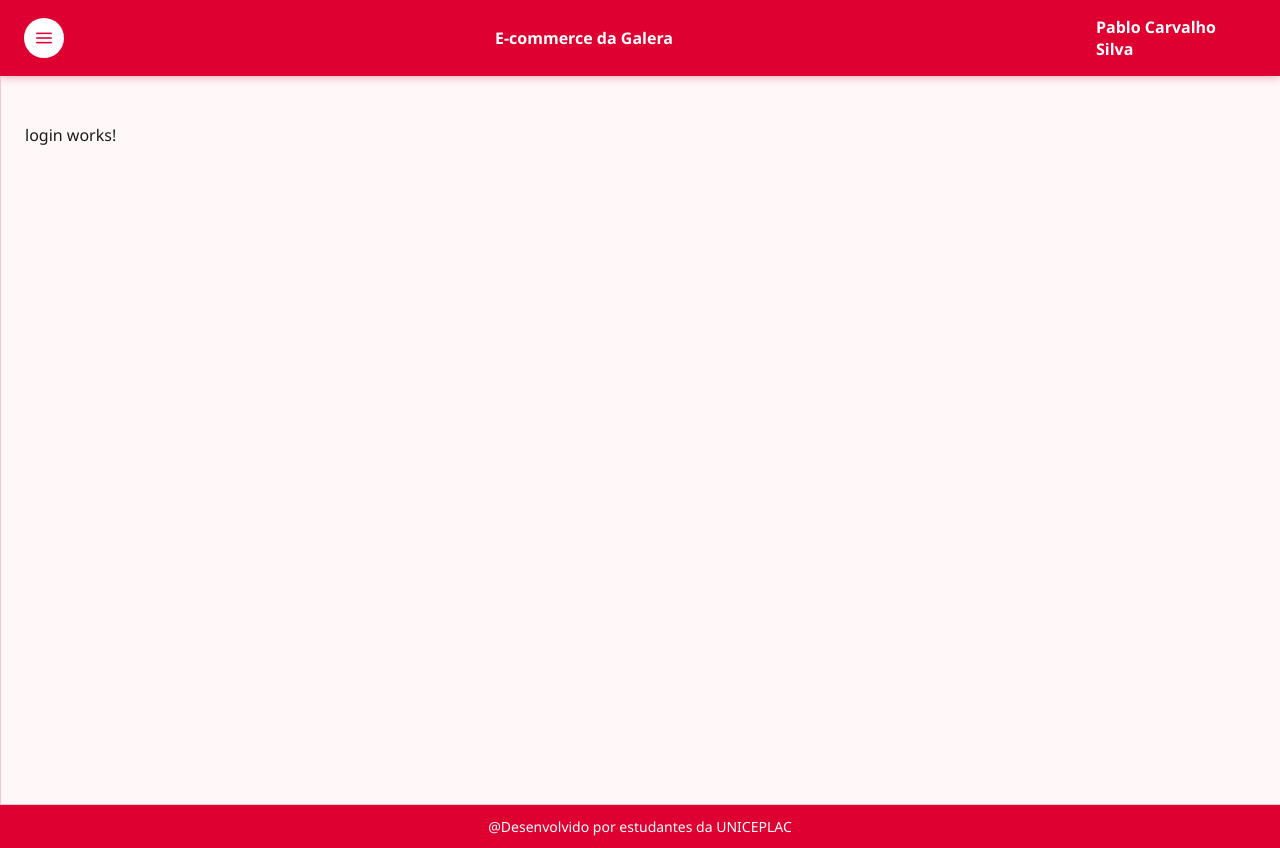
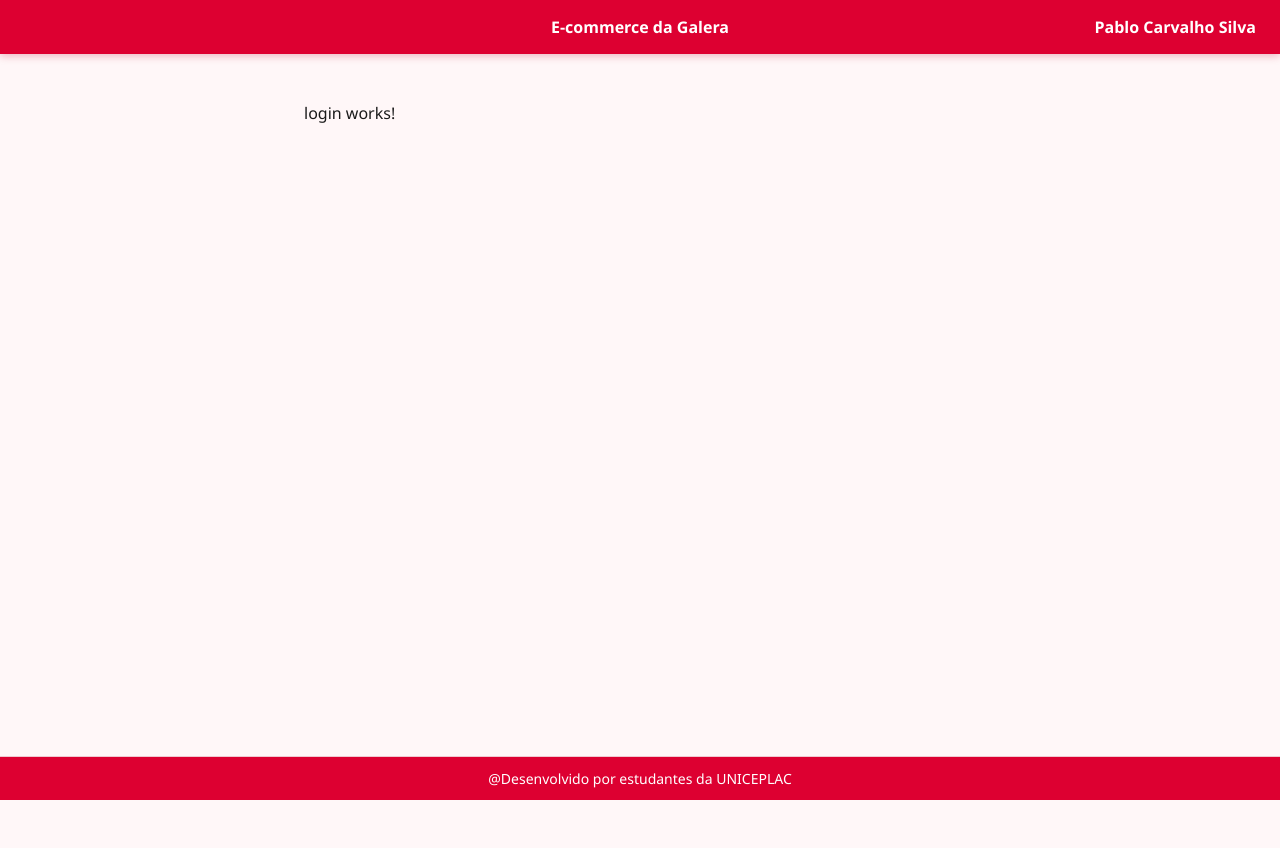
Before and after one commit to PabloCarvalhoSilvaDev/Fork_Ecommerce_Da_Galera-, an Angular app in the folder front-end-angular/: page / in a window 1280 px wide. After the commit the page ends 800 px from the top, so only its background shows below. Built offline with nearby package versions, Linux system fonts and the light colour scheme.

Commit message:
remoção do menu-lateral

```diff
--- a/front-end-angular/src/app/layout/menu-lateral/menu-lateral.css
+++ /dev/null
@@ -1,63 +0,0 @@
-.menu-lateral {
-  display: flex;
-  flex-direction: column;
-  gap: 1rem;
-  height: 100%;
-}
-
-.menu-lateral__titulo {
-  margin: 0;
-  font-size: 1.1rem;
-  font-weight: 700;
-  letter-spacing: 0.04em;
-  text-transform: uppercase;
-  color: var(--cor-marca-escura);
-}
-
-.menu-lateral__nav {
-  display: flex;
-  flex-direction: column;
-  gap: 1rem;
-}
-
-.menu-lateral__grupo {
-  display: flex;
-  flex-direction: column;
-  gap: 0.25rem;
-}
-
-.menu-lateral__subtitulo {
-  margin: 0 0 0.25rem;
-  padding: 0 0.75rem;
-  color: var(--cor-marca-escura);
-  font-size: 0.8rem;
-  letter-spacing: 0.04em;
-  text-transform: uppercase;
-}
-
-.menu-lateral__nav a {
-  color: var(--cor-texto-suave);
-  text-decoration: none;
-  font-weight: 500;
-  padding: 0.55rem 0.75rem;
-  border-radius: 8px;
-  transition:
-    color 0.2s ease,
-    background 0.2s ease;
-}
-
-.menu-lateral__nav a:hover {
-  background: var(--cor-marca-suave);
-  color: var(--cor-marca-escura);
-}
-
-.menu-lateral__nav a.is-ativo {
-  background: var(--cor-marca);
-  color: var(--cor-texto-invertido);
-  font-weight: 700;
-}
-
-.menu-lateral__nav a:focus-visible {
-  outline: 2px solid var(--cor-marca);
-  outline-offset: 2px;
-}
--- a/front-end-angular/src/app/layout/menu-lateral/menu-lateral.html
+++ /dev/null
@@ -1,81 +0,0 @@
-<div class="menu-lateral">
-  <div class="menu-lateral__titulo">Menu</div>
-
-  <nav class="menu-lateral__nav" aria-label="Menu lateral">
-
-    <section class="menu-lateral__grupo" aria-labelledby="menu-catalogo">
-      <div id="menu-catalogo" class="menu-lateral__subtitulo">Catálogo</div>
-      <a
-        routerLink="/vitrine"
-        routerLinkActive="is-ativo"
-        [routerLinkActiveOptions]="{ exact: true }"
-      >
-        Vitrine
-      </a>
-      <a
-        routerLink="/busca"
-        routerLinkActive="is-ativo"
-        [routerLinkActiveOptions]="{ exact: true }"
-      >
-        Busca
-      </a>
-      <a
-        routerLink="/detalhe-produto"
-        routerLinkActive="is-ativo"
-        [routerLinkActiveOptions]="{ exact: true }"
-      >
-        Detalhes do produto
-      </a>
-    </section>
-
-    <section class="menu-lateral__grupo" aria-labelledby="menu-checkout">
-      <div id="menu-checkout" class="menu-lateral__subtitulo">Checkout</div>
-      <a
-        routerLink="/carrinho"
-        routerLinkActive="is-ativo"
-        [routerLinkActiveOptions]="{ exact: true }"
-      >
-        Carrinho
-      </a>
-      <a
-        routerLink="/endereco"
-        routerLinkActive="is-ativo"
-        [routerLinkActiveOptions]="{ exact: true }"
-      >
-        Endereço de entrega
-      </a>
-      <a
-        routerLink="/pagamento"
-        routerLinkActive="is-ativo"
-        [routerLinkActiveOptions]="{ exact: true }"
-      >
-        Pagamento
-      </a>
-      <a
-        routerLink="/confirmacao"
-        routerLinkActive="is-ativo"
-        [routerLinkActiveOptions]="{ exact: true }"
-      >
-        Confirmação da compra
-      </a>
-    </section>
-
-    <section class="menu-lateral__grupo" aria-labelledby="menu-pedidos">
-      <div id="menu-pedidos" class="menu-lateral__subtitulo">Pedidos</div>
-      <a
-        routerLink="/lista-pedidos"
-        routerLinkActive="is-ativo"
-        [routerLinkActiveOptions]="{ exact: true }"
-      >
-        Meus pedidos
-      </a>
-      <a
-        routerLink="/detalhes-pedido"
-        routerLinkActive="is-ativo"
-        [routerLinkActiveOptions]="{ exact: true }"
-      >
-        Detalhes do pedido
-      </a>
-    </section>
-  </nav>
-</div>
--- a/front-end-angular/src/app/layout/menu-lateral/menu-lateral.ts
+++ /dev/null
@@ -1,12 +0,0 @@
-import { Component } from '@angular/core';
-import { RouterLink, RouterLinkActive } from '@angular/router';
-import { ChangeDetectionStrategy } from '@angular/core';
-
-@Component({
-  selector: 'app-menu-lateral',
-  imports: [RouterLink, RouterLinkActive],
-  templateUrl: './menu-lateral.html',
-  styleUrl: './menu-lateral.css',
-  changeDetection: ChangeDetectionStrategy.OnPush,
-})
-export class MenuLateral {}
--- a/front-end-angular/src/app/layout/principal/principal.css
+++ b/front-end-angular/src/app/layout/principal/principal.css
@@ -9,7 +9,7 @@
 
 .principal__cabecalho {
   display: grid;
-  grid-template-columns: 48px 1fr 160px;
+  grid-template-columns: 1fr auto 1fr;
   align-items: center;
   gap: 1rem;
   padding: 1rem 1.5rem;
@@ -18,41 +18,8 @@
   box-shadow: 0 2px 8px rgba(195, 0, 47, 0.28);
 }
 
-.principal__alternar {
-  border: 0;
-  background: var(--cor-superficie);
-  color: var(--cor-marca);
-  width: 40px;
-  height: 40px;
-  border-radius: 999px;
-  /* tamanho inteiro evita artefato de anti-aliasing no pi-bars (barra inferior “dobrada”) */
-  font-size: 16px;
-  cursor: pointer;
-  display: inline-flex;
-  align-items: center;
-  justify-content: center;
-  transition:
-    background 0.2s ease,
-    color 0.2s ease;
-}
-
-.principal__alternar:hover {
-  background: var(--cor-marca-suave);
-  color: var(--cor-marca-escura);
-}
-
-.principal__alternar:focus-visible {
-  outline: 2px solid var(--cor-texto-invertido);
-  outline-offset: 2px;
-}
-
-.principal__alternar .pi {
-  line-height: 1;
-  display: block;
-}
-
 .principal__marca {
-  justify-self: center;
+  grid-column: 2;
   font-weight: 700;
   text-decoration: none;
   color: var(--cor-texto-invertido);
@@ -67,27 +34,6 @@
   justify-self: end;
   font-weight: 600;
   color: var(--cor-texto-invertido);
-}
-
-.principal__corpo {
-  display: flex;
-  flex: 1;
-}
-
-.principal__menu {
-  width: 240px;
-  background: var(--cor-superficie);
-  border-right: 1px solid var(--cor-borda);
-  padding: 1.5rem;
-  transition:
-    width 0.2s ease,
-    padding 0.2s ease;
-  overflow: hidden;
-}
-
-.principal__menu.is-recolhido {
-  width: 0;
-  padding: 0;
 }
 
 .principal__conteudo {
--- a/front-end-angular/src/app/layout/principal/principal.html
+++ b/front-end-angular/src/app/layout/principal/principal.html
@@ -1,36 +1,13 @@
 <div class="principal">
   <header class="principal__cabecalho">
-    <button
-      type="button"
-      class="principal__alternar"
-      (click)="alternarMenuLateral()"
-      aria-label="Alternar menu lateral"
-      aria-controls="menu-lateral"
-      [attr.aria-expanded]="menuLateralAberto"
-    >
-      <i class="pi pi-bars"></i>
-    </button>
-
     <a routerLink="/" class="principal__marca">E-commerce da Galera</a>
 
     <span class="principal__usuario">{{ nomeUsuario }}</span>
   </header>
 
-  <div class="principal__corpo">
-    <aside
-      id="menu-lateral"
-      class="principal__menu"
-      [class.is-recolhido]="!menuLateralAberto"
-      [attr.aria-hidden]="!menuLateralAberto"
-      [attr.inert]="!menuLateralAberto ? '' : null"
-    >
-      <app-menu-lateral />
-    </aside>
-
-    <main class="principal__conteudo">
-      <router-outlet />
-    </main>
-  </div>
+  <main class="principal__conteudo">
+    <router-outlet />
+  </main>
 
   <footer class="principal__rodape">@Desenvolvido por estudantes da UNICEPLAC</footer>
 </div>
--- a/front-end-angular/src/app/layout/principal/principal.ts
+++ b/front-end-angular/src/app/layout/principal/principal.ts
@@ -1,20 +1,14 @@
 import { Component } from '@angular/core';
 import { RouterLink, RouterOutlet } from '@angular/router';
 import { ChangeDetectionStrategy } from '@angular/core';
-import { MenuLateral } from '../menu-lateral/menu-lateral';
 
 @Component({
   selector: 'app-principal',
-  imports: [RouterLink, RouterOutlet, MenuLateral],
+  imports: [RouterLink, RouterOutlet],
   templateUrl: './principal.html',
   styleUrl: './principal.css',
   changeDetection: ChangeDetectionStrategy.OnPush,
 })
 export class Principal {
-  protected menuLateralAberto = false;
   protected readonly nomeUsuario = 'Pablo Carvalho Silva';
-
-  protected alternarMenuLateral(): void {
-    this.menuLateralAberto = !this.menuLateralAberto;
-  }
 }
```
